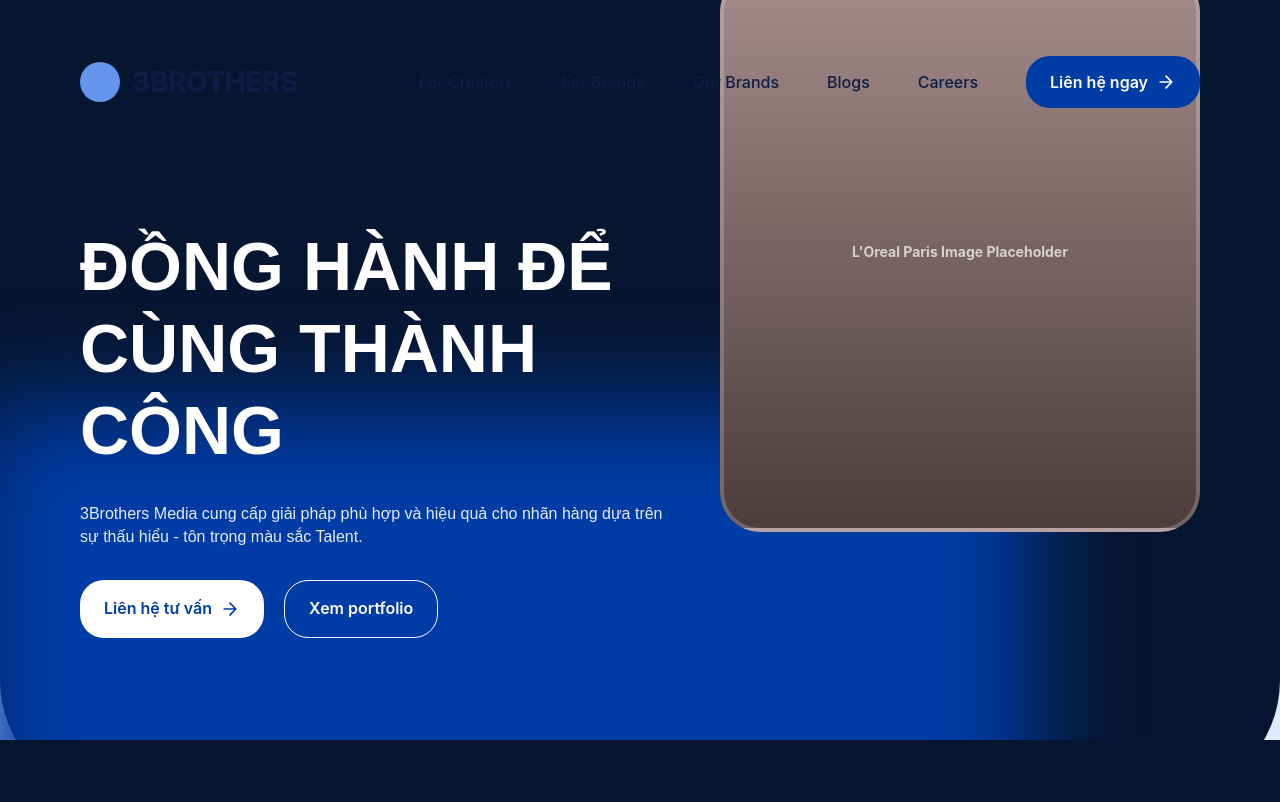
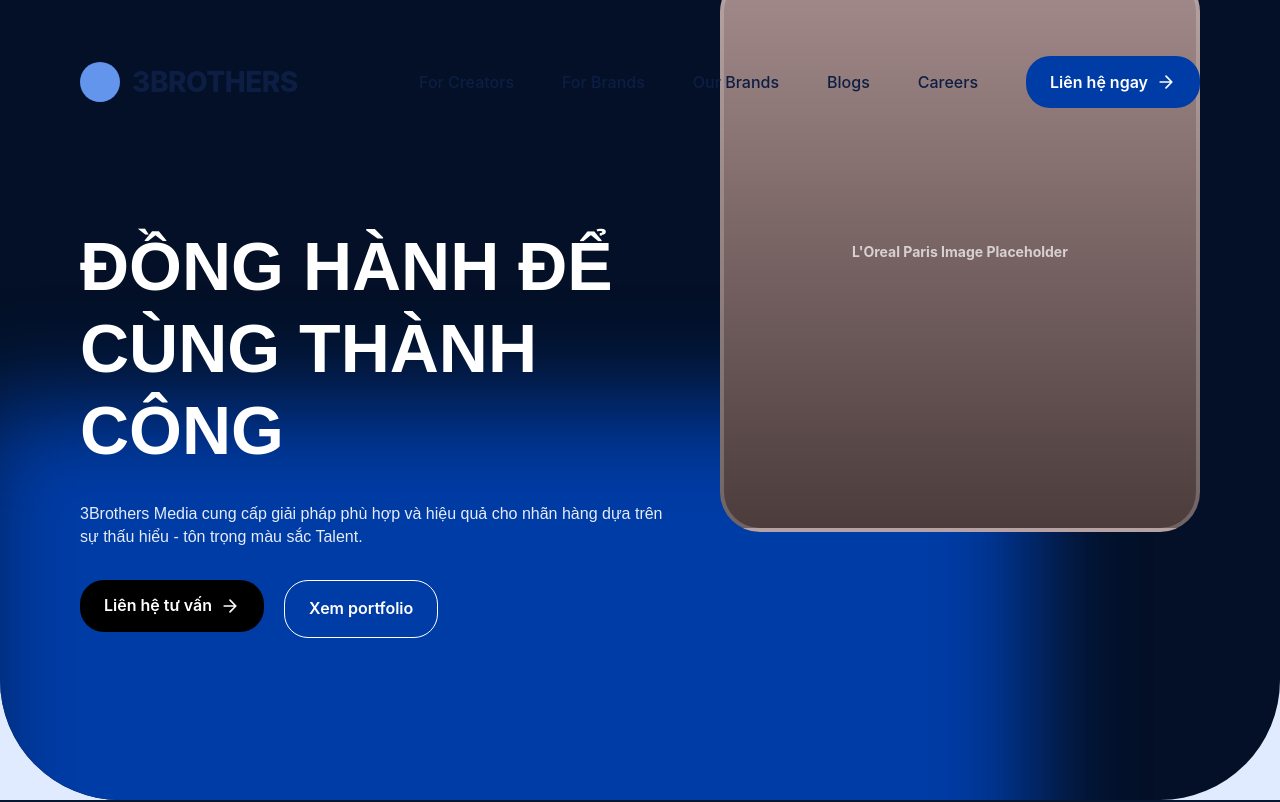
Before and after one commit to huypham501/3BrothersWeb, a Next.js app: page /home-v2 in a window 1280 px wide. Shown: the top 802 px of the page. Built offline with nearby package versions, Linux system fonts and the light colour scheme.

Commit message:
style: refine hero section ui and extract media placeholder

```diff
--- /dev/null
+++ b/src/components/home-v2/components/HeroMediaPlaceholder.tsx
@@ -0,0 +1,38 @@
+'use client';
+
+import styled from 'styled-components';
+import { mediaQueries, typography, spacing } from '@/styles/tokens';
+
+export function HeroMediaPlaceholder() {
+  return (
+    <PlaceholderContainer />
+  );
+}
+
+const PlaceholderContainer = styled.div`
+  width: 100%;
+  max-width: 480px;
+  aspect-ratio: 480 / 560;
+  background: linear-gradient(180deg, #A48B8B, #4C3C3C);
+  border-radius: 40px;
+  display: flex;
+  align-items: center;
+  justify-content: center;
+  border: 4px solid rgba(255,255,255,0.2);
+  position: relative;
+  overflow: hidden;
+  margin-top: -360px;
+
+  ${mediaQueries.down.lg} {
+    margin-top: ${spacing.xl};
+  }
+
+  &::after {
+    content: "L'Oreal Paris Image Placeholder";
+    color: rgba(255,255,255,0.7);
+    font-weight: ${typography.fontWeight.bold};
+    font-family: 'Inter', sans-serif;
+    text-align: center;
+    padding: ${spacing.lg};
+  }
+`;
--- a/src/components/home-v2/sections/HeroSectionV2.tsx
+++ b/src/components/home-v2/sections/HeroSectionV2.tsx
@@ -2,6 +2,7 @@
 
 import styled from 'styled-components';
 import { colors, spacing, typography, mediaQueries, borderRadius, motion } from '@/styles/tokens';
+import { HeroMediaPlaceholder } from '../components/HeroMediaPlaceholder';
 
 export function HeroSectionV2() {
   return (
@@ -23,7 +24,7 @@ export function HeroSectionV2() {
             <SecondaryButton href="#">Xem portfolio</SecondaryButton>
           </ButtonGroup>
         </TextBlock>
-        <ImagePlaceholder />
+        <HeroMediaPlaceholder />
       </ContentWrapper>
     </HeroContainer>
   );
@@ -33,10 +34,9 @@ const HeroContainer = styled.section`
   position: relative;
   width: 100%;
   min-height: 800px;
-  background: linear-gradient(0deg, ${colors.bgDark}, ${colors.bgDark}), linear-gradient(180deg, ${colors.primaryLight} 0%, ${colors.primary} 100%);
+  background: linear-gradient(0deg, #031027, #031027), linear-gradient(180deg, ${colors.primaryLight} 0%, ${colors.primary} 100%);
   border-radius: 0 0 120px 120px;
-  overflow-x: clip;
-  overflow-y: visible;
+  overflow: hidden;
   display: flex;
   align-items: center;
   padding: 0 ${spacing['5xl']};
@@ -49,7 +49,7 @@ const HeroContainer = styled.section`
   ${mediaQueries.down.sm} {
     min-height: 100vh;
     padding: ${spacing['2xl']} ${spacing.lg};
-    border-radius: 0 0 60px 60px;
+    border-radius: 0 0 80px 80px;
   }
 `;
 
@@ -144,10 +144,11 @@ const PrimaryButton = styled.a`
   justify-content: center;
   align-items: center;
   padding: 14px ${spacing.lg};
+  height: 52px;
   gap: ${spacing.xs};
-  background: ${colors.white};
+  background: ${colors.black};
   border-radius: ${borderRadius.xl};
-  color: ${colors.primary};
+  color: ${colors.white};
   text-decoration: none;
   font-weight: ${typography.fontWeight.semibold};
   font-family: 'Inter', sans-serif;
@@ -188,31 +189,3 @@ const SecondaryButton = styled.a`
     background: rgba(255, 255, 255, 0.1);
   }
 `;
-
-const ImagePlaceholder = styled.div`
-  width: 100%;
-  max-width: 480px;
-  aspect-ratio: 480 / 560;
-  background: linear-gradient(180deg, #A48B8B, #4C3C3C);
-  border-radius: 40px;
-  display: flex;
-  align-items: center;
-  justify-content: center;
-  border: 4px solid rgba(255,255,255,0.2);
-  position: relative;
-  overflow: hidden;
-  margin-top: -360px;
-
-  ${mediaQueries.down.lg} {
-    margin-top: ${spacing.xl};
-  }
-
-  &::after {
-    content: "L'Oreal Paris Image Placeholder";
-    color: rgba(255,255,255,0.7);
-    font-weight: ${typography.fontWeight.bold};
-    font-family: 'Inter', sans-serif;
-    text-align: center;
-    padding: ${spacing.lg};
-  }
-`;
--- a/src/components/home-v2/sections/PartnersSectionV2.tsx
+++ b/src/components/home-v2/sections/PartnersSectionV2.tsx
@@ -29,8 +29,6 @@ const PartnersContainer = styled.section`
   align-items: center;
   justify-content: center;
   position: relative;
-  /* Shift it up slightly to tuck under the Hero's border-radius if needed */
-  margin-top: -60px;
   padding-top: 60px; /* offset the margin */
   z-index: 1;
 
```
Also changed, not shown: 1 other file (tests, documents, lock files or other folders).
